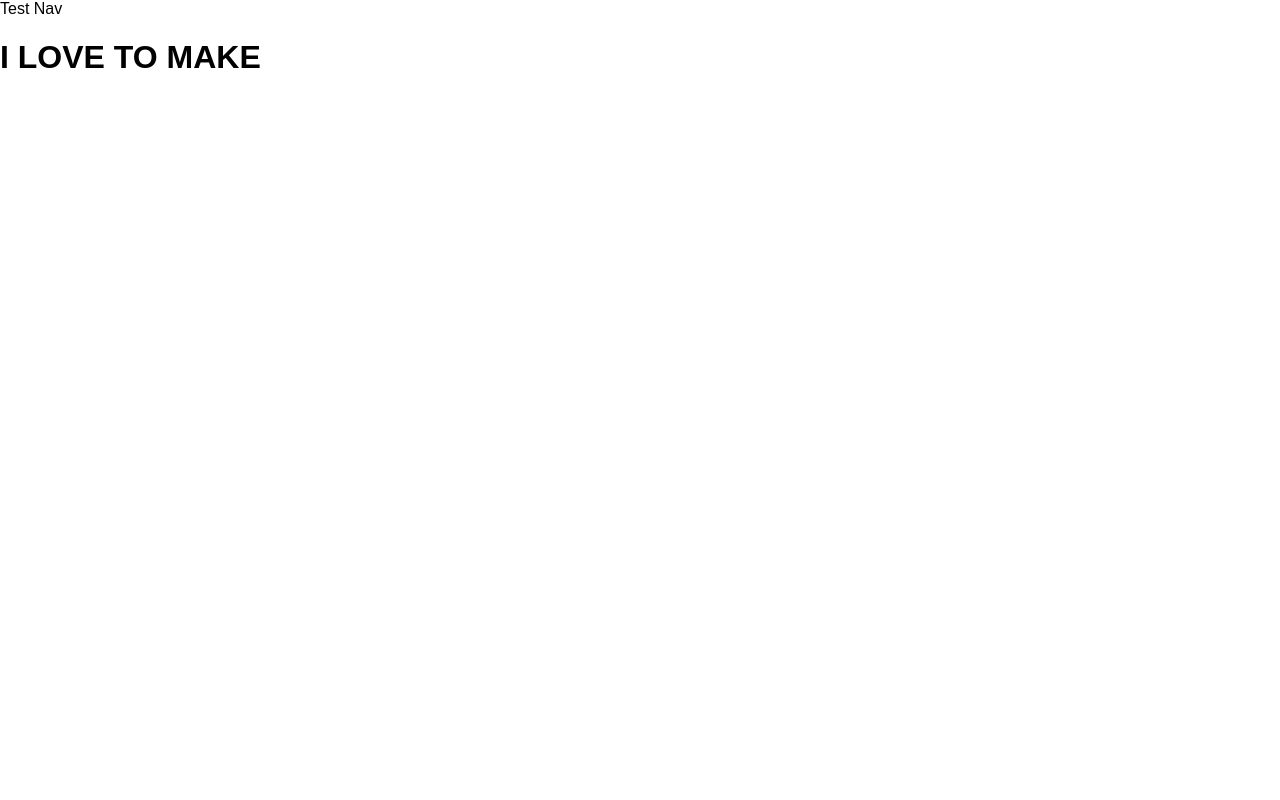
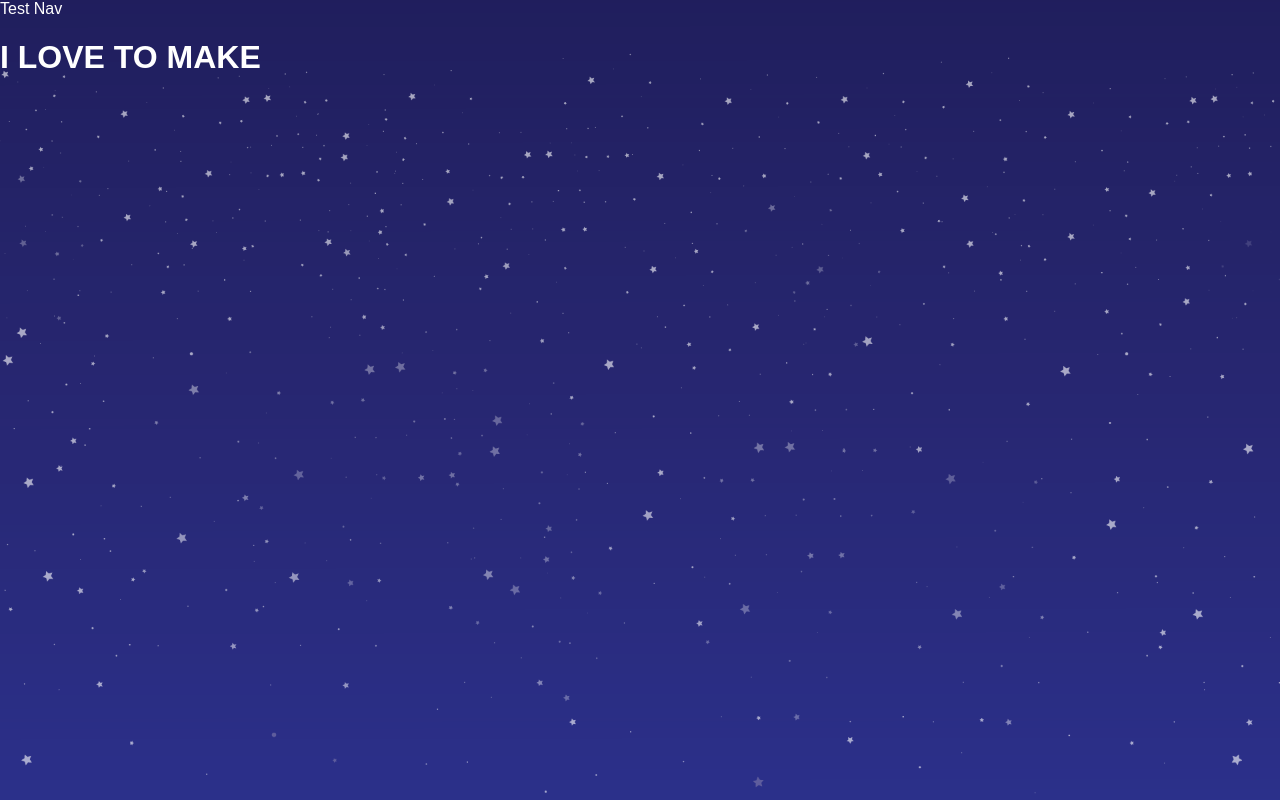
Before and after one commit to safesit23/Bootcamp2018-alchemist, a React (Create React App) app: page / in a window 1280 px wide. Built offline with nearby package versions, Linux system fonts and the light colour scheme.

Commit message:
[UPDATE] add background color

```diff
--- a/src/index.css
+++ b/src/index.css
@@ -1,5 +1,11 @@
 body {
   margin: 0;
   padding: 0;
-  font-family: sans-serif;
+  color: white;
+  font-family: 'Athiti', sans-serif;
+  background-image: url(/public/static/images/background.png);
+  background-color: rgb(51, 51, 110);
+  background-attachment: fixed;
+  background-size: cover;
+  overflow-x: hidden;
 }
```
